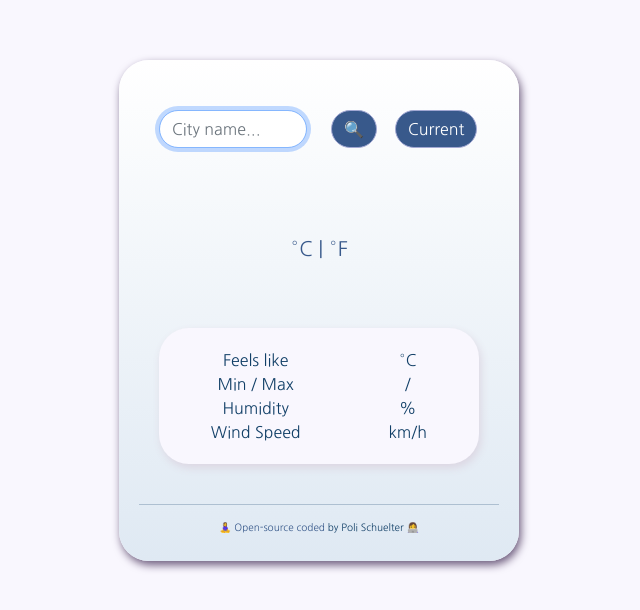
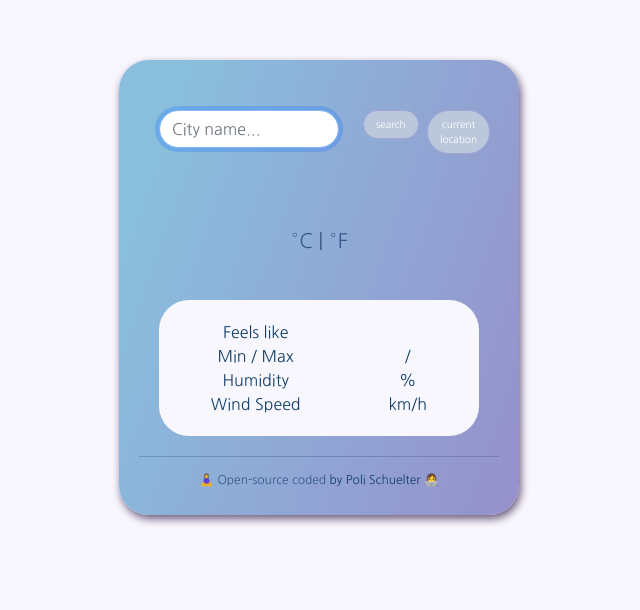
Before and after one commit to polianasc/weather-app, a plain HTML site: page index.HTML in a window 1280 px wide. Shown: the whole page, without its empty margins (321-961 px from the left). Drawn offline with nearby package versions, Linux system fonts and the light colour scheme; no server answers.

Commit message:
design improvements

```diff
--- a/index.HTML
+++ b/index.HTML
@@ -31,7 +31,7 @@
     <div class="container">
       <form id="search-city">
         <div class="row">
-          <div class="col-6">
+          <div class="col-7">
             <div class="mb-3">
               <input
                 type="search"
@@ -45,12 +45,12 @@
           </div>
           <div class="col-2">
             <button id="search-button" type="submit" class="btn btn-primary">
-              🔍
+              search
             </button>
           </div>
           <div class="col-2">
             <button id="current-button" type="submit" class="btn btn-primary">
-              Current
+              current location
             </button>
           </div>
         </div>
@@ -59,18 +59,18 @@
       <h1 id="city-result"></h1>
       <h5 id="day-time"></h5>
       <p id="description"></p>
-      <img src="" id="icon" alt="" />
+      <img src="" id="icon" alt="" width="150" />
       <h3>
         <span id="temperature"></span
         ><span class="units"
-          ><a href="#" id="celsius-link">°C </a> |
+          ><a href="#" id="celsius-link" class="active">°C </a> |
           <a href="#" id="fahrenheit-link">°F </a>
         </span>
       </h3>
       <div class="search-result">
         <div class="row">
           <div class="col-7">Feels like</div>
-          <div class="col-5" id="feels-like">°C</div>
+          <div class="col-5" id="feels-like"></div>
 
           <div class="col-7">Min / Max</div>
           <div class="col-5">
--- a/src/index.js
+++ b/src/index.js
@@ -35,13 +35,13 @@ function displayWeather(response) {
     response.data.weather[0].main;
   document.querySelector("#feels-like").innerHTML = `${Math.round(
     response.data.main.feels_like
-  )}°C`;
+  )}°`;
   document.querySelector("#max-temp").innerHTML = `${Math.round(
     response.data.main.temp_max
-  )}°C`;
+  )}°`;
   document.querySelector("#min-temp").innerHTML = `${Math.round(
     response.data.main.temp_min
-  )}°C /`;
+  )}°|`;
   document.querySelector(
     "#humidity"
   ).innerHTML = `${response.data.main.humidity}%`;
--- a/src/style.css
+++ b/src/style.css
@@ -14,6 +14,7 @@ form {
 h1 {
   font-size: 50px;
   padding-bottom: 0;
+  color: white;
 }
 
 h4 {
@@ -23,14 +24,20 @@ h4 {
   margin-top: -10px;
 }
 
-img {
-  font-size: 100px;
+p {
+  margin-bottom: 0;
 }
 
 h3 {
   font-size: 50px;
   color: #38598b;
   text-decoration: none;
+}
+
+a {
+  color: #38598b;
+  text-decoration: none;
+  cursor: default;
 }
 
 button {
@@ -40,11 +47,15 @@ button {
 }
 
 h6 {
-  font-size: 10px;
+  font-size: 12px;
 }
 
 .container {
-  background: linear-gradient(to top, #dfe9f3 0%, white 100%);
+  background: linear-gradient(
+    109.6deg,
+    rgb(137, 191, 221) 11.2%,
+    rgb(150, 144, 204) 100.2%
+  );
   display: block;
   margin: 10px auto;
   padding: 20px;
@@ -59,11 +70,12 @@ h6 {
 
 .btn {
   --bs-btn-border-radius: 2rem;
+  font-size: 10px;
 }
 
 .btn-primary {
   --bs-btn-color: #fff;
-  --bs-btn-bg: #38598b;
+  --bs-btn-bg: #bbc8dc;
   --bs-btn-border-color: #a2a8d3;
   --bs-btn-hover-color: #fff;
   --bs-btn-hover-bg: #a2a8d3;
@@ -77,10 +89,9 @@ h6 {
 .search-result {
   background: #f9f7fe;
   display: block;
-  margin: 40px 20px;
+  margin: 20px 20px;
   padding: 20px;
   border-radius: 30px;
-  box-shadow: 2px 4px 8px #dcd6e2;
   max-width: 340px;
 }
 
@@ -105,9 +116,3 @@ h6 {
   top: -20px;
   font-size: 20px;
 }
-
-a {
-  color: #38598b;
-  text-decoration: none;
-  cursor: default;
-}
```
